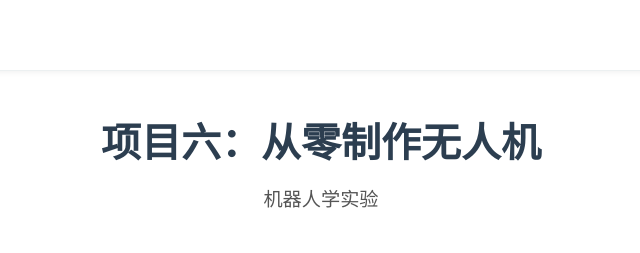
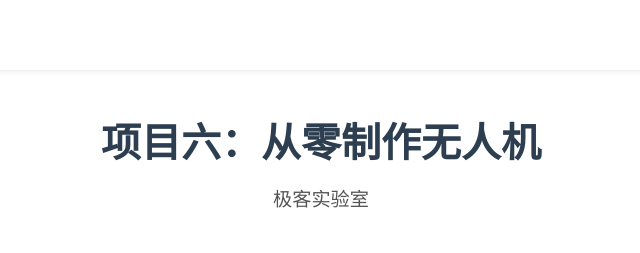
Before and after one commit to GEEK-Common/GEEK.github.io, a plain HTML site: page projects/project6.html in a window 1280 px wide. Shown: the top 253 px of the page, 319-959 px from the left. Drawn offline with Linux system fonts and the light colour scheme.

Commit message:
Update project6.html

```diff
--- a/projects/project6.html
+++ b/projects/project6.html
@@ -30,7 +30,7 @@
                 <!-- 项目标题 -->
                 <div class="project-detail-header">
                     <h2>项目六：从零制作无人机</h2>
-                    <p>机器人学实验</p>
+                    <p>极客实验室</p>
                 </div>
 
                <!-- 在包裹图片的父元素上添加 text-align 属性 -->
```
